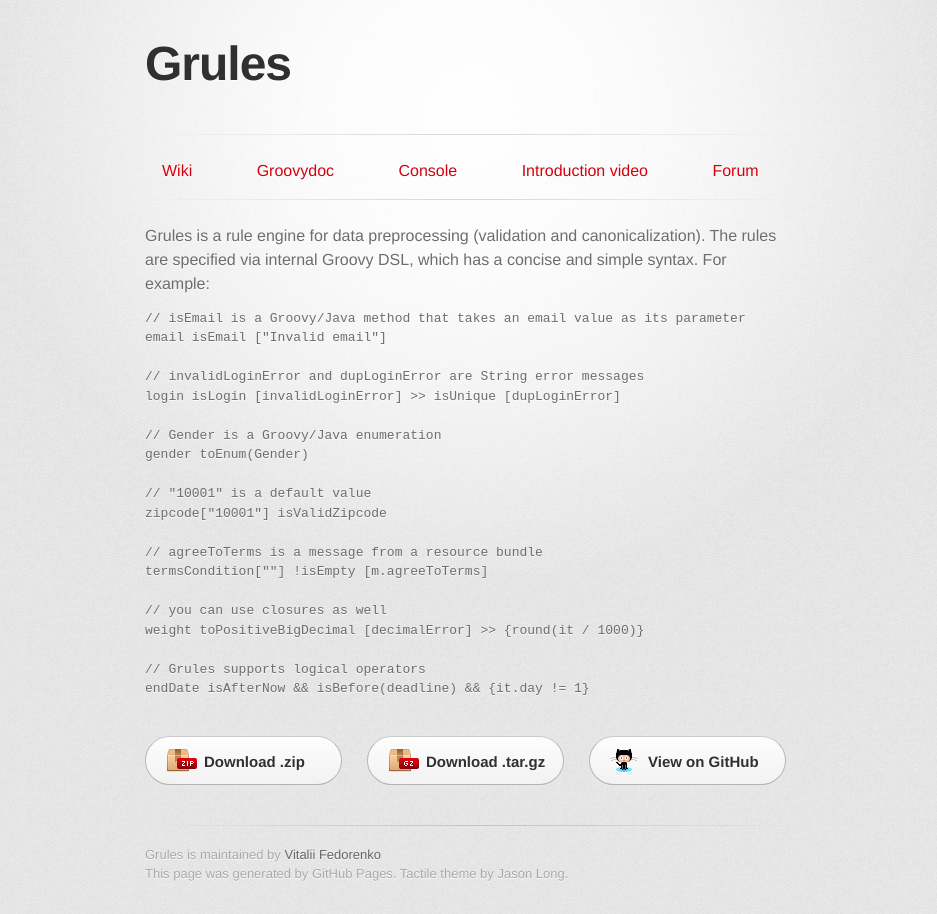
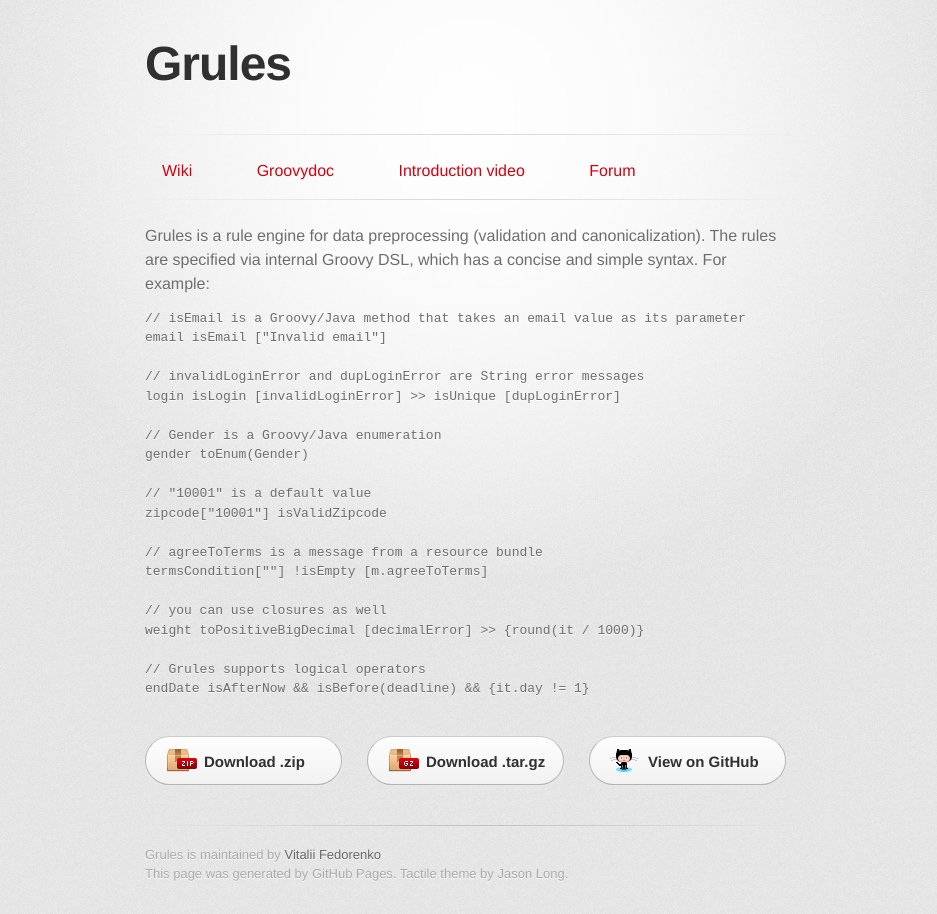
Before and after one commit to zhaber/grules, a plain HTML site: page index.html in a window 1280 px wide. Shown: the whole page, without its empty margins (170-1107 px from the left). Drawn offline with Linux system fonts and the light colour scheme; a web font is replaced by a local one.

Commit message:
Update index.html

```diff
--- a/index.html
+++ b/index.html
@@ -28,7 +28,6 @@
         <hr>
           <a href="https://github.com/zhaber/grules/wiki" style=" margin-left: 17px; ">Wiki</a>
 		  <a href="docs" style="margin-left: 60px">Groovydoc</a>
-		  <a href="https://grules-console.appspot.com" style="margin-left: 60px">Console</a>
 		  <a href="http://www.youtube.com/watch?v=6RYbDRY6cvQ" style="margin-left: 60px">Introduction video</a>
 		  <a href="https://groups.google.com/forum/?fromgroups#!forum/grules" style=" margin-left: 60px; ">Forum</a>
         <hr>
```
